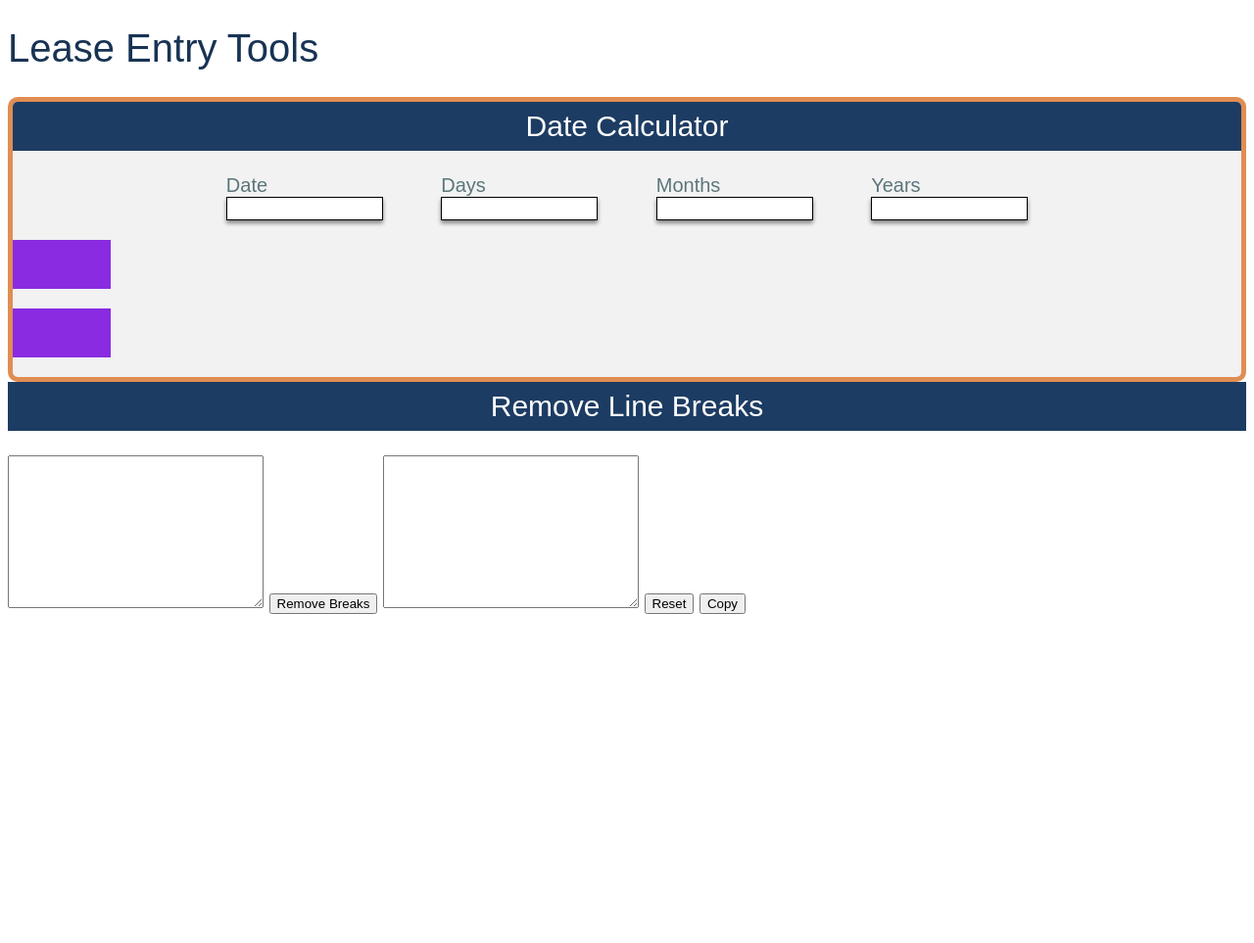
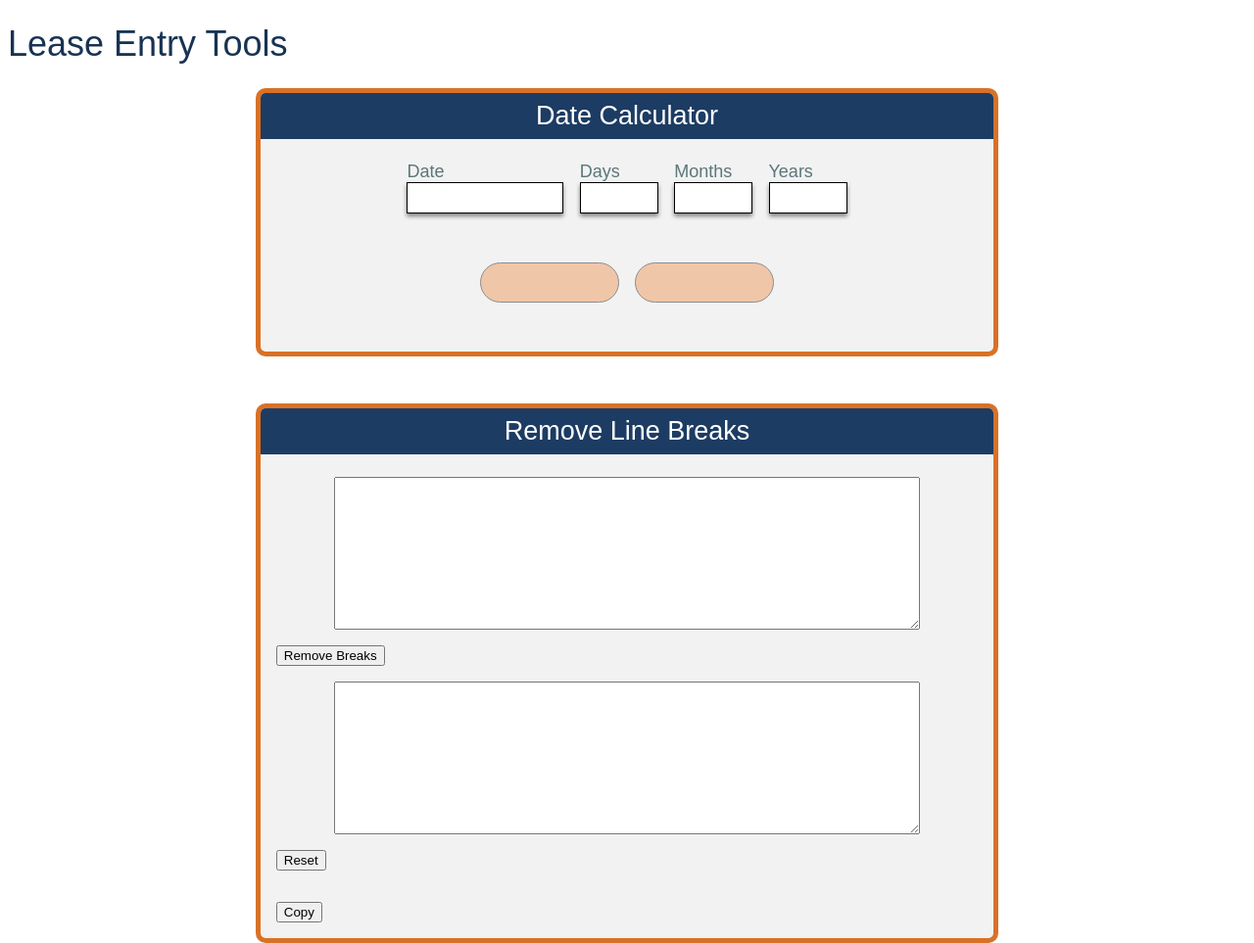
Before and after one commit to gmeeker99/Lease-Entry-Tools, a website built with Parcel: page src/index.html in a window 1280 px wide. Shown: the whole page at 98% size. Before the commit the page ends 800 px from the top, so only its background shows below. Built offline with nearby package versions, Linux system fonts and the light colour scheme.

Commit message:
Style and add more atomic functionality

```diff
--- a/src/dates.js
+++ b/src/dates.js
@@ -27,9 +27,8 @@ const calculateDate = (date, intervals) => {
 
 	const dateObj = {
 		resultJSDate: result,
-		formattedDate: format(result, "MM/dd/yyyy")
+		formattedDate: format(result, "MM/dd/yyyy"),
 	}
-
 	return dateObj
 }
 
--- /dev/null
+++ b/src/helper.js
@@ -0,0 +1,29 @@
+function copyText(text) {
+	if (text.length === 0) {
+		return
+	}
+	navigator.clipboard.writeText(text).then(
+		onDone => {
+			console.log(`Copied ${text} to clipboard`)
+		},
+		onError => {
+			console.log("Unable to copy contents to clipboard")
+		}
+	)
+}
+
+function dispCopyMessage(element) {
+	const originalContent = element.innerHTML
+	if (!originalContent) {
+		return
+	}
+	element.innerHTML = "COPIED!"
+	setTimeout(() => {
+		element.innerHTML = originalContent
+	}, 1000)
+}
+
+module.exports = {
+	copyText,
+	dispCopyMessage,
+}
--- a/src/index.html
+++ b/src/index.html
@@ -9,11 +9,13 @@
 	</head>
 	<body>
 		<h1>Lease Entry Tools</h1>
-		<div class="dateCalc">
+		<div class="widget dateCalc">
 			<h2>Date Calculator</h2>
-			<div class="dateCalc__inputs-container">
+			<div class="widget__inputs-container">
 				<div class="widget__input-container">
-					<label for="date-input">Date</label>
+					<label class="widget__input-label" for="date-input"
+						>Date</label
+					>
 					<input
 						class="widget__input"
 						type="text"
@@ -23,44 +25,50 @@
 				</div>
 
 				<div class="widget__input-container">
-					<label for="days">Days</label>
+					<label class="widget__input-label" for="days">Days</label>
 					<input class="widget__input" type="number" id="days" />
 				</div>
 
 				<div class="widget__input-container">
-					<label for="months">Months</label>
+					<label class="widget__input-label" for="months"
+						>Months</label
+					>
 					<input class="widget__input" type="number" id="months" />
 				</div>
 
 				<div class="widget__input-container">
-					<label for="year">Years</label>
+					<label class="widget__input-label" for="year">Years</label>
 					<input class="widget__input" type="number" id="years" />
 				</div>
 			</div>
 
 			<div class="dateCalc__outputs-container">
-				<p class="result-date"></p>
-				<p class="resul-date-minus-one"></p>
+				<p class="widget__output result-date copyable"></p>
+				<p class="widget__output result-date-minus-one copyable"></p>
 			</div>
 		</div>
 
-		<div class="rm-line-breaks">
+		<div class="widget rm-line-breaks">
 			<h2>Remove Line Breaks</h2>
+			<div class="rm-line-breaks__container">
 				<textarea
+					class="textarea"
 					name="oldText"
 					id="oldText"
 					cols="30"
 					rows="10"
 				></textarea>
-			<button id="rm-line-breaks-btn">Remove Breaks</button>
+				<button class="widget__button" id="rm-line-breaks-btn">Remove Breaks</button>
 				<textarea
+					class="textarea"
 					name="newText"
 					id="newText"
 					cols="30"
 					rows="10"
 				></textarea>
-			<button id="rm-line-breaks-reset">Reset</button>
-			<button id="rm-line-breaks-copy-btn">Copy</button>
+				<button class="widget__button" id="rm-line-breaks-reset">Reset</button>
+				<button class="widget__button" id="rm-line-breaks-copy-btn">Copy</button>
+			</div>
 		</div>
 	</body>
 </html>
--- a/src/main.js
+++ b/src/main.js
@@ -1,4 +1,5 @@
 import { parseDateString, calculateDate } from "./dates.js"
+import { copyText, dispCopyMessage } from "./helper.js"
 
 // main date calculator events listeners
 const dateCalcInputs = document.querySelectorAll(".dateCalc input")
@@ -6,21 +7,14 @@ const dateCalcInputDate = document.getElementById("date-input")
 const dateCalcOutputs = document.querySelectorAll(
 	".dateCalc__outputs-container > *"
 )
+
+// date calculator main
 dateCalcInputs.forEach(input => {
 	input.addEventListener("keyup", e => {
-		// guard clause: continue only if date is entered
-		if (
-			e.target.id === dateCalcInputDate.id &&
-			e.target.value.length < 10
-		) {
-			return
-		}
-
 		let inputDate = dateCalcInputDate.value
 		inputDate = parseDateString(inputDate)
 
 		if (!inputDate) {
-			console.log("bad Date")
 			return
 		}
 
@@ -55,6 +49,7 @@ rmLineBreaksMainButton.addEventListener("click", e => {
 	document.getElementById("newText").value = newTextString
 })
 
+// This controls the remove line breaks reset button
 const rmLineBreaksResetButton = document.getElementById("rm-line-breaks-reset")
 rmLineBreaksResetButton.addEventListener("click", e => {
 	document.getElementById("newText").value = ""
@@ -62,17 +57,19 @@ rmLineBreaksResetButton.addEventListener("click", e => {
 	document.getElementById("oldText").focus()
 })
 
+// This controls the remove line breaks copy button
 const rmLineBreaksCopyButton = document.getElementById(
 	"rm-line-breaks-copy-btn"
 )
 rmLineBreaksCopyButton.addEventListener("click", e => {
 	document.getElementById("newText").select()
-	const newText = document.getElementById("newText").value
+	copyText(document.getElementById("newText").value)
+})
 
-	navigator.clipboard.writeText(newText).then(
-		onDone => {},
-		onError => {
-			console.log("Unable to copy contents to clipboard")
-		}
-	)
+const copyableElements = document.querySelectorAll(".copyable")
+copyableElements.forEach(element => {
+	element.addEventListener("click", e => {
+		copyText(e.target.innerHTML)
+		dispCopyMessage(e.target)
+	})
 })
--- a/src/styles.css
+++ b/src/styles.css
@@ -16,7 +16,7 @@ html {
 
 body {
 	font-family: Arial, Helvetica, sans-serif;
-	font-size: 20px;
+	font-size: 18px;
 }
 
 h1 {
@@ -37,11 +37,23 @@ label {
 	color: rgb(91 118 123);
 }
 
-.dateCalc {
+.widget {
 	background-color: hsl(0, 0%, 95%);
-	border: solid 5px hsl(25, 70%, 60%);
+	border: solid 5px hsl(25, 70%, 50%);
 	border-radius: 10px;
 	overflow: hidden;
+	margin: 0 20%;
+}
+
+.rm-line-breaks {
+	margin-top: 3rem;
+}
+
+.widget__inputs-container {
+	display: flex;
+	flex-direction: row;
+	justify-content: space-between;
+	margin: 0 20%;
 }
 
 .widget__input-container {
@@ -49,30 +61,65 @@ label {
 	flex-direction: column;
 }
 
-.dateCalc__inputs-container {
-	display: flex;
-	flex-direction: row;
-	justify-content: space-around;
-	padding: 0 15%;
-}
-
 .widget__input {
 	width: 10rem;
 	border: solid black 1px;
 	filter: drop-shadow(0px 3px 2px rgb(129, 129, 129));
-	height: 1.5rem;
+	height: 2rem;
 }
 
-p {
-	width: 100px;
-	height: 50px;
-	background-color: blueviolet;
-	text-align: center;
-	color: white;
+.widget__input:focus {
+	outline: none;
 }
 
-input[type="textarea"] {
-	width: 50%;
+.dateCalc__outputs-container {
+	display: flex;
+	flex-direction: row;
+	gap: 1rem;
+	justify-content: space-around;
+	margin: 2rem 30%;
+}
+
+#days,
+#months,
+#years {
+	width: 5rem;
+	text-align: center;
+}
+
+.widget__output {
+	width: 10rem;
+	min-height: 41.5px;
+	height: auto;
+	background-color: hsl(25, 70%, 80%);
+	color: black;
+	border: solid hsl(0, 0%, 55%) 1.5px;
+	border-radius: 25px;
+	text-align: center;
+	padding: 0.5rem 0;
+}
+
+.widget__output:hover {
+	background-color: hsl(25, 70%, 70%);
+	cursor: pointer;
+}
+
+.widget__output:active {
+	background-color: hsl(25, 70%, 60%);
+}
+
+.rm-line-breaks__container {
+	display: flex;
+	flex-direction: column;
+}
+
+.textarea {
+	margin: 0 10%;
+}
+
+.widget__button {
+	margin: 1rem;
+	width: fit-content;
 }
 
 /* Chrome, Safari, Edge, Opera */
```
Lines whose indentation alone changed are shown as unchanged.
